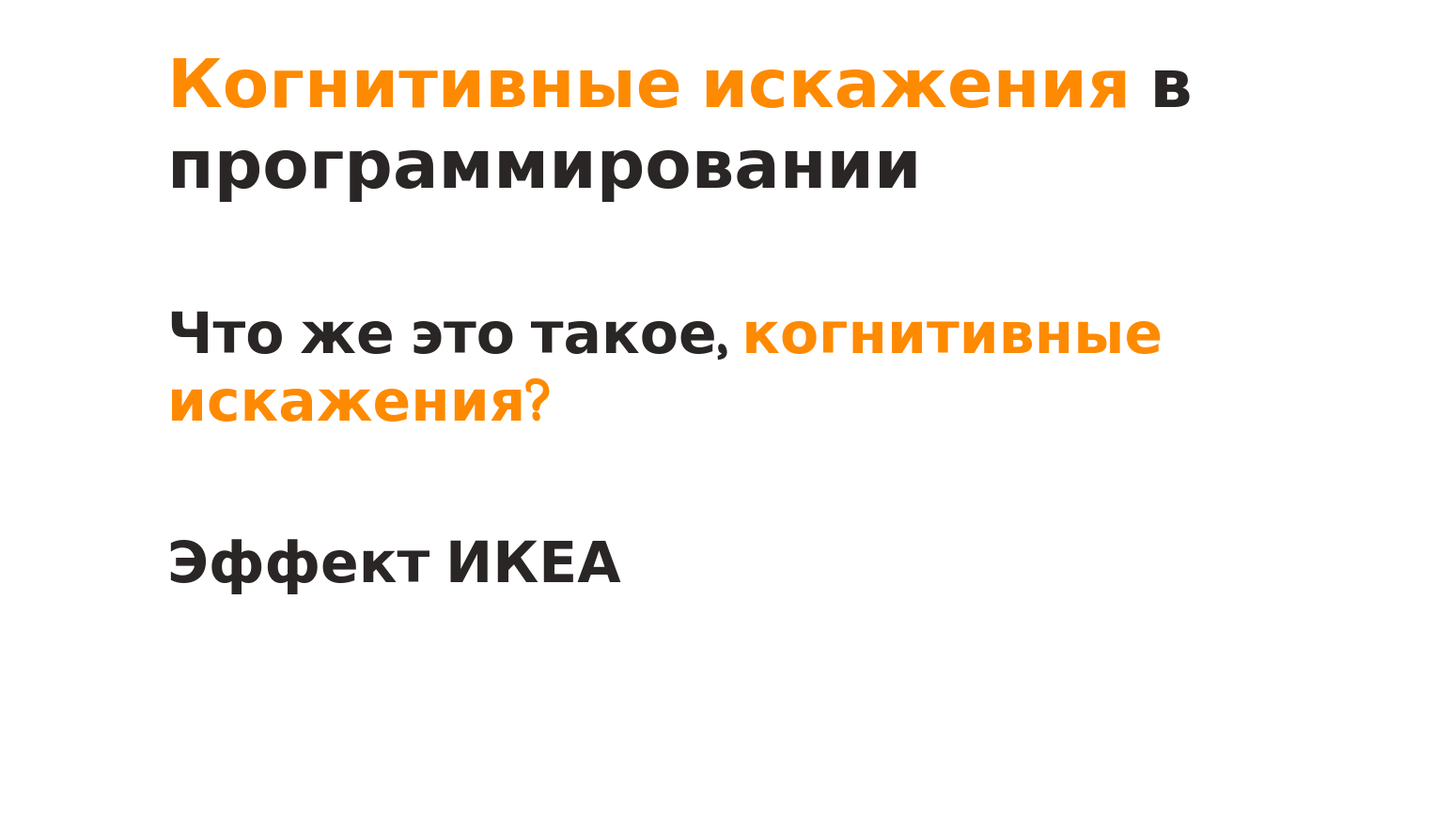
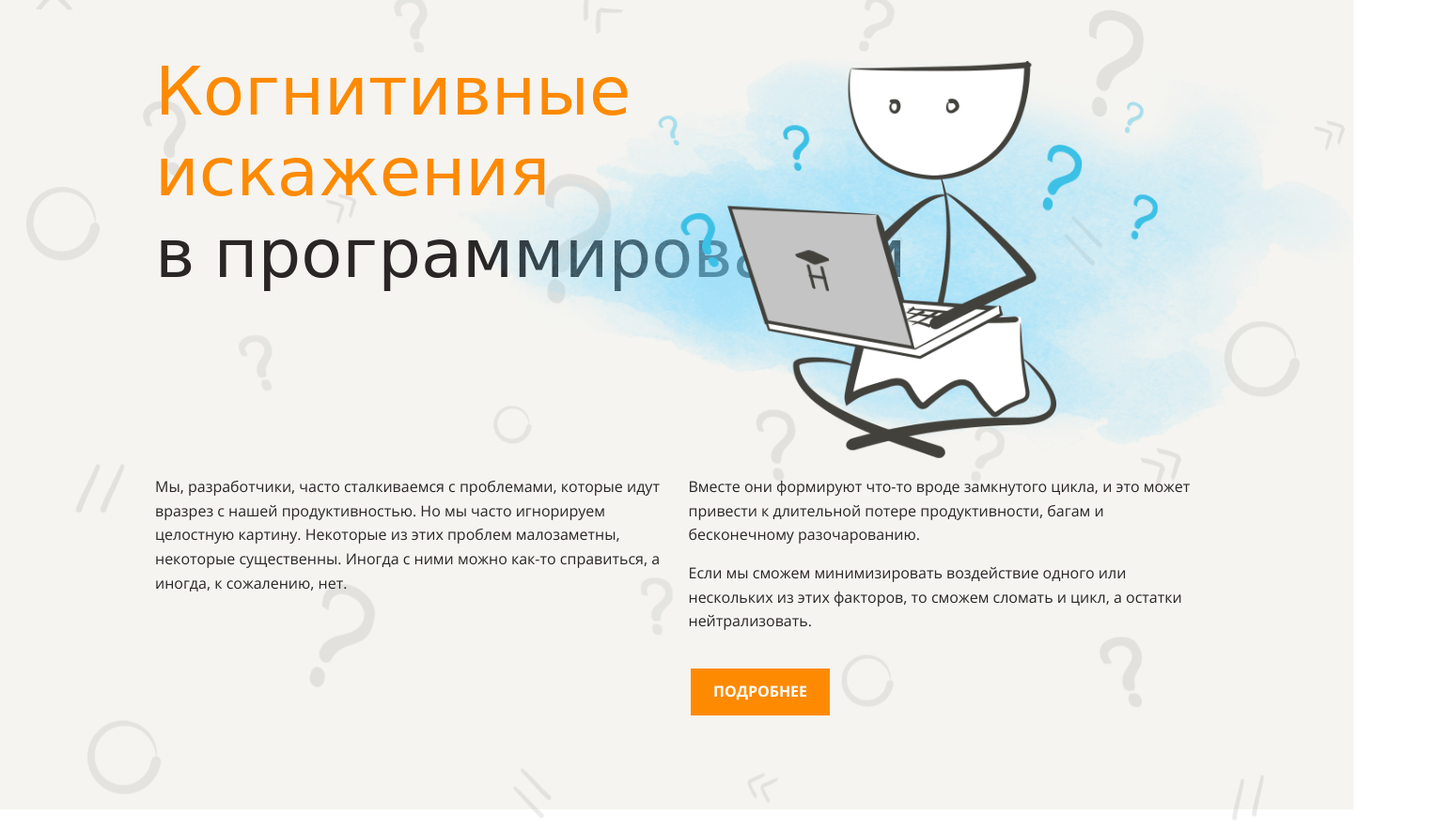
Before and after one commit to Abra19/cognitive_distortions_layout, a website: page src/index.html in a window 1280 px wide. Shown: the part 52-936 px from the top of the page at 94% size, 1544 px wide, since content can reach past the window. Drawn offline with Linux system fonts and the light colour scheme; files whose address does not match are found by name.

Commit message:
project third step finished

```diff
--- a/src/index.html
+++ b/src/index.html
@@ -9,14 +9,37 @@
     <link rel="stylesheet" href="styles/style.css">
 </head>
 <body>
-    <header class="main-header container">
-        <h1 class="section-title color-base">Когнитивные искажения <span class="color-dark">в программировании</span></h1>
+    <header class="main-header section-bkgr">
+        <div class="container">
+            <h1 class="section-title color-base header-title">Когнитивные<br>искажения<br><span class="color-dark">в программировании</span></h1>
+            <img src="../images/main.png" alt="Программист за работой" class="header-img" height="560">
+            <div class="text-container header-text">
+                <p>
+                    Мы, разработчики, часто сталкиваемся с проблемами, которые идут вразрез с нашей
+                    продуктивностью. Но мы часто игнорируем целостную картину. Некоторые из этих проблем
+                    малозаметны, некоторые существенны. Иногда с ними можно как-то справиться, а иногда,
+                    к сожалению, нет.
+                </p>
+                <p>
+                    Вместе они формируют что-то вроде замкнутого цикла, и это может привести к длительной
+                    потере продуктивности, багам и бесконечному разочарованию.
+                </p>
+                <p class="header-last-text">
+                    Если мы сможем минимизировать воздействие одного или нескольких из этих факторов,
+                    то сможем сломать и цикл, а остатки нейтрализовать.
+                </p>
+            </div>
+            <button class="btn header-btn">
+                <a href="#five-distortion" class="button-link">подробнее</a>
+            </button>
+
+        </div>
     </header>
     <main>
         <section class="define-problem container">
             <h2 class="section-title color-base"><span class="color-dark">Что же это такое,</span> когнитивные искажения?</h2>
         </section>
-        <section class="named-problems container">
+        <section class="named-problems container" id="five-distortion">
 
         </section>
         <section class="sample-problem-ikea container">
--- a/src/styles/style.css
+++ b/src/styles/style.css
@@ -39,6 +39,21 @@
     url("../../assets/fonts/Neucha/Neucha-Regular.woff2") format("woff2");
 }
 
+/* reset */
+
+* {
+  margin: 0;
+  padding: 0;
+
+  font: inherit;
+  font-size: 100%;
+  vertical-align: baseline;
+
+  border: 0;
+}
+
+/* General styles */
+
 body {
   width: 1440px;
 
@@ -47,8 +62,11 @@
 }
 
 .container {
+  position: relative;
+
   width: 1100px;
-  margin: 100px auto;
+  margin: 0 auto;
+  padding: 100px 0;
 }
 
 .color-base {
@@ -79,3 +97,93 @@
   font-family: Neucha, cursive;
   line-height: 1.2em;
 }
+
+.section-bkgr {
+  position: relative;
+  z-index: 2;
+}
+
+.section-bkgr::before {
+  position: absolute;
+  top: 0;
+  left: 0;
+  z-index: -1;
+
+  width: 1441px;
+  height: 960px;
+
+  background-image: url("../../images/background.png");
+  background-repeat: no-repeat;
+  background-size: cover;
+
+  opacity: 0.1;
+
+  content: "";
+}
+
+.section-bkgr::after {
+  position: absolute;
+  top: 0;
+  left: 0;
+  z-index: -2;
+
+  width: 1440px;
+  height: 914px;
+
+  background-color: var(--light);
+
+  content: "";
+}
+
+.text-container {
+  column-count: 2;
+  column-gap: 30px;
+}
+
+.btn {
+  padding: 12px 24px;
+
+  font: 16px/1.6em "Open Sans", sans-serif;
+  font-weight: 700;
+  text-align: center;
+  text-transform: uppercase;
+
+  background-color: var(--base);
+  border: none;
+}
+
+.button-link {
+  color: var(--white);
+  text-decoration: none;
+}
+
+/* header styles */
+.header-img {
+  position: absolute;
+  top: 55px;
+  right: -274px;
+
+  width: auto;
+  height: 525px;
+}
+
+.main-header {
+  height: 914px;
+}
+
+.header-title {
+  margin: 8px 0 0 -5px;
+}
+
+.header-text {
+  height: 190px;
+  margin: 191px 0 0 -5px;
+}
+
+.header-last-text {
+  margin-top: 15px;
+}
+
+.header-btn {
+  margin: 16px 0 0 565px;
+}
```
